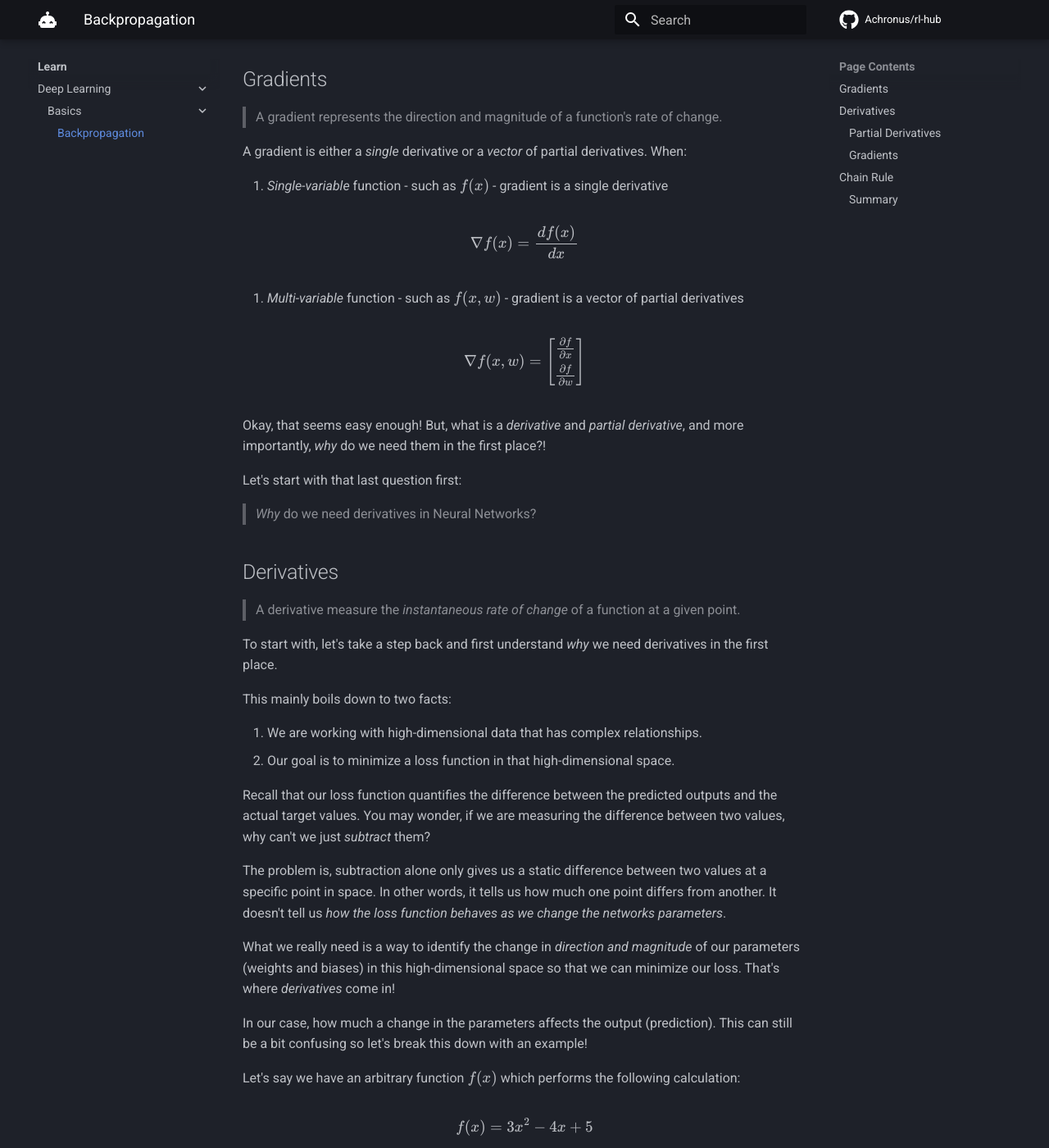
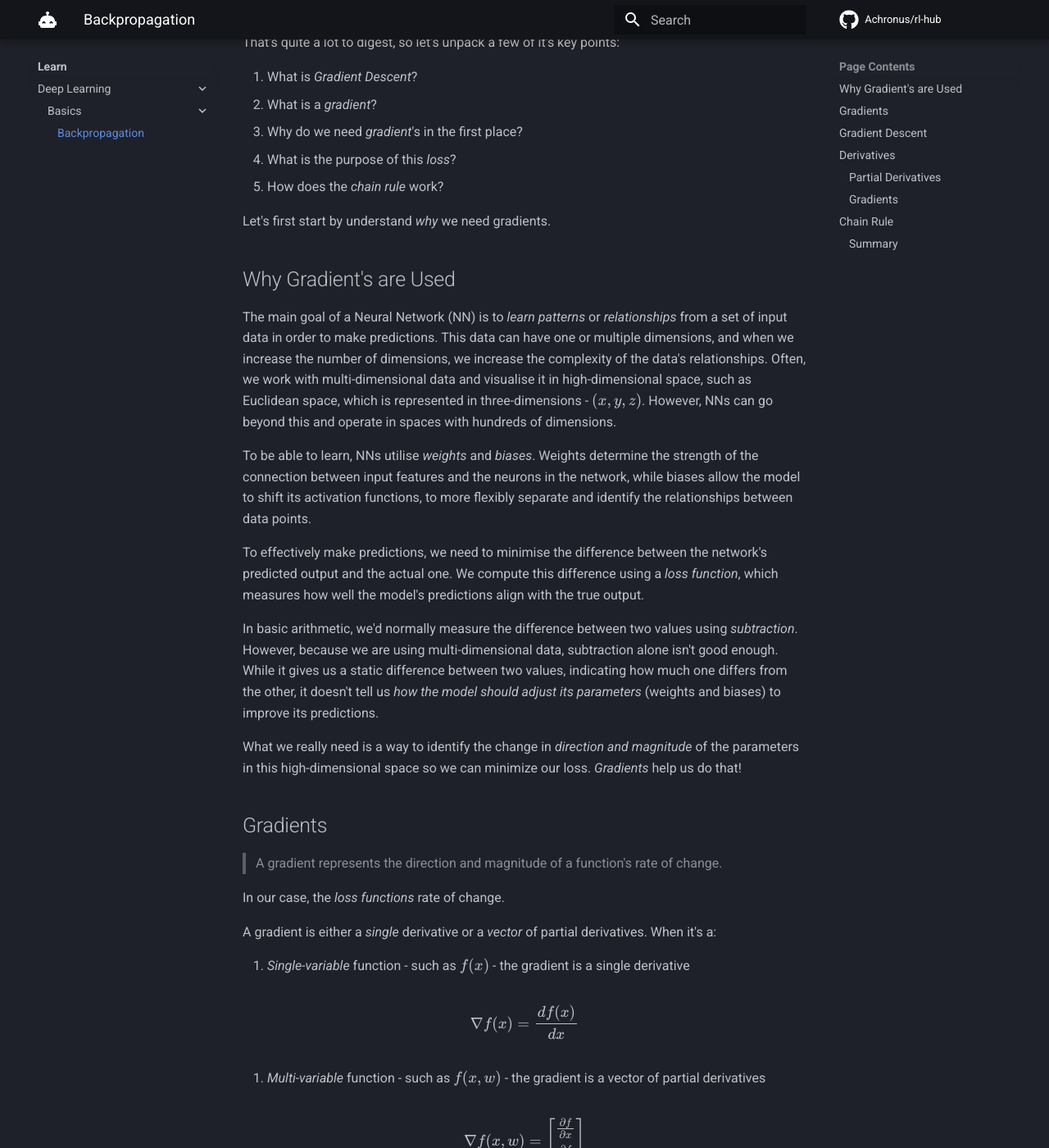
Before and after one commit to Achronus/rl-hub, an MkDocs documentation site: the page built from docs/learn/deep-learning/basics/backpropagation.md, in a window 1280 px wide and 1400 px high, scrolled down 321 px. Shown: the whole window at 82% size. Built offline with MkDocs 1.6.1 and Material for MkDocs 9.7.7, drawn with Linux system fonts in a browser that asks for light colours; comment, search, counter and statistics services are not loaded; some of the changed text lies outside the part shown.

Commit message:
Added `why gradient's` section

```diff
--- a/docs/learn/deep-learning/basics/backpropagation.md
+++ b/docs/learn/deep-learning/basics/backpropagation.md
@@ -1,22 +1,44 @@
 # Backpropagation
 
-By definition, Neural Networks learn using a process called *backpropagation* where the gradient of the loss is propagated backwards through the network using the chain rule from Calculus.
+By definition, Neural Networks learn using a process called *backpropagation* where they use the Gradient Descent algorithm to pass a loss value backwards through the network using the chain rule from Calculus.
 
-That's quite a lot to digest, so let's unpack a few of it's key points - *gradient*, *loss*, and *chain rule*.
+That's quite a lot to digest, so let's unpack a few of it's key points:
+
+1. What is *Gradient Descent*?
+2. What is a *gradient*?
+3. Why do we need *gradient*'s in the first place?
+4. What is the purpose of this *loss*?
+5. How does the *chain rule* work?
+
+Let's first start by understand *why* we need gradients.
+
+## Why Gradient's are Used
+
+The main goal of a Neural Network (NN) is to *learn patterns* or *relationships* from a set of input data in order to make predictions. This data can have one or multiple dimensions, and when we increase the number of dimensions, we increase the complexity of the data's relationships. Often, we work with multi-dimensional data and visualise it in high-dimensional space, such as Euclidean space, which is represented in three-dimensions - $(x, y, z)$. However, NNs can go beyond this and operate in spaces with hundreds of dimensions.
+
+To be able to learn, NNs utilise *weights* and *biases*. Weights determine the strength of the connection between input features and the neurons in the network, while biases allow the model to shift its activation functions, to more flexibly separate and identify the relationships between data points.
+
+To effectively make predictions, we need to minimise the difference between the network's predicted output and the actual one. We compute this difference using a *loss function*, which measures how well the model's predictions align with the true output.
+
+In basic arithmetic, we'd normally measure the difference between two values using *subtraction*. However, because we are using multi-dimensional data, subtraction alone isn't good enough. While it gives us a static difference between two values, indicating how much one differs from the other, it doesn't tell us *how the model should adjust its parameters* (weights and biases) to improve its predictions.
+
+What we really need is a way to identify the change in *direction and magnitude* of the parameters in this high-dimensional space so we can minimize our loss. *Gradients* help us do that!
 
 ## Gradients
 
 > A gradient represents the direction and magnitude of a function's rate of change.
 
-A gradient is either a *single* derivative or a *vector* of partial derivatives. When:
+In our case, the *loss functions* rate of change.
 
-1. *Single-variable* function - such as $f(x)$ - gradient is a single derivative
+A gradient is either a *single* derivative or a *vector* of partial derivatives. When it's a:
+
+1. *Single-variable* function - such as $f(x)$ - the gradient is a single derivative
 
 $$
 \nabla{f(x)} = \frac{d f(x)}{dx}
 $$
 
-2. *Multi-variable* function - such as $f(x, w)$ - gradient is a vector of partial derivatives
+2. *Multi-variable* function - such as $f(x, w)$ - the gradient is a vector of partial derivatives
 
 $$
 \nabla{f(x, w)} =
@@ -26,31 +48,20 @@ $$
 \end{bmatrix}
 $$
 
-Okay, that seems easy enough! But, what is a *derivative* and *partial derivative*, and more importantly, *why* do we need them in the first place?!
+Okay, that seems easy enough! So, how do we use this with *Gradient Descent*?
 
-Let's start with that last question first:
+## Gradient Descent
 
-> *Why* do we need derivatives in Neural Networks?
+<!-- To complete! -->
+Remember, the relationships between are data are often very complex and non-linear to better reflect the real-world.
 
+
+
+Okay, now let's go back to *gradients* and understand what *derivatives* and *partial derivatives* are.
 
 ## Derivatives
 
-> A derivative measure the *instantaneous rate of change* of a function at a given point.
-
-To start with, let's take a step back and first understand *why* we need derivatives in the first place.
-
-This mainly boils down to two facts:
-
-1. We are working with high-dimensional data that has complex relationships.
-2. Our goal is to minimize a loss function in that high-dimensional space.
-
-Recall that our loss function quantifies the difference between the predicted outputs and the actual target values. You may wonder, if we are measuring the difference between two values, why can't we just *subtract* them?
-
-The problem is, subtraction alone only gives us a static difference between two values at a specific point in space. In other words, it tells us how much one point differs from another. It doesn't tell us *how the loss function behaves as we change the networks parameters*.
-
-What we really need is a way to identify the change in *direction and magnitude* of our parameters (weights and biases) in this high-dimensional space so that we can minimize our loss. That's where *derivatives* come in!
-
-In our case, how much a change in the parameters affects the output (prediction). This can still be a bit confusing so let's break this down with an example!
+> A derivative measures the *instantaneous rate of change* of a function at a given point.
 
 Let's say we have an arbitrary function $f(x)$ which performs the following calculation:
 
```
